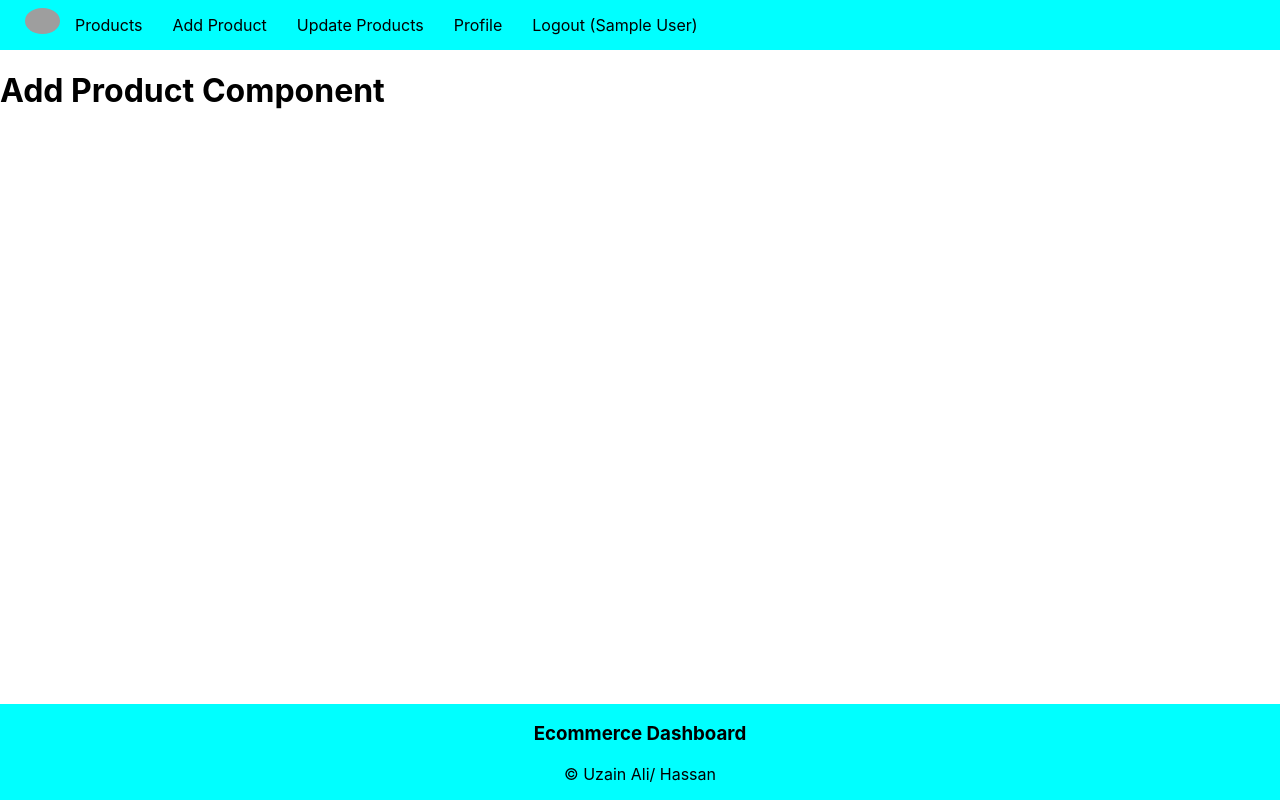
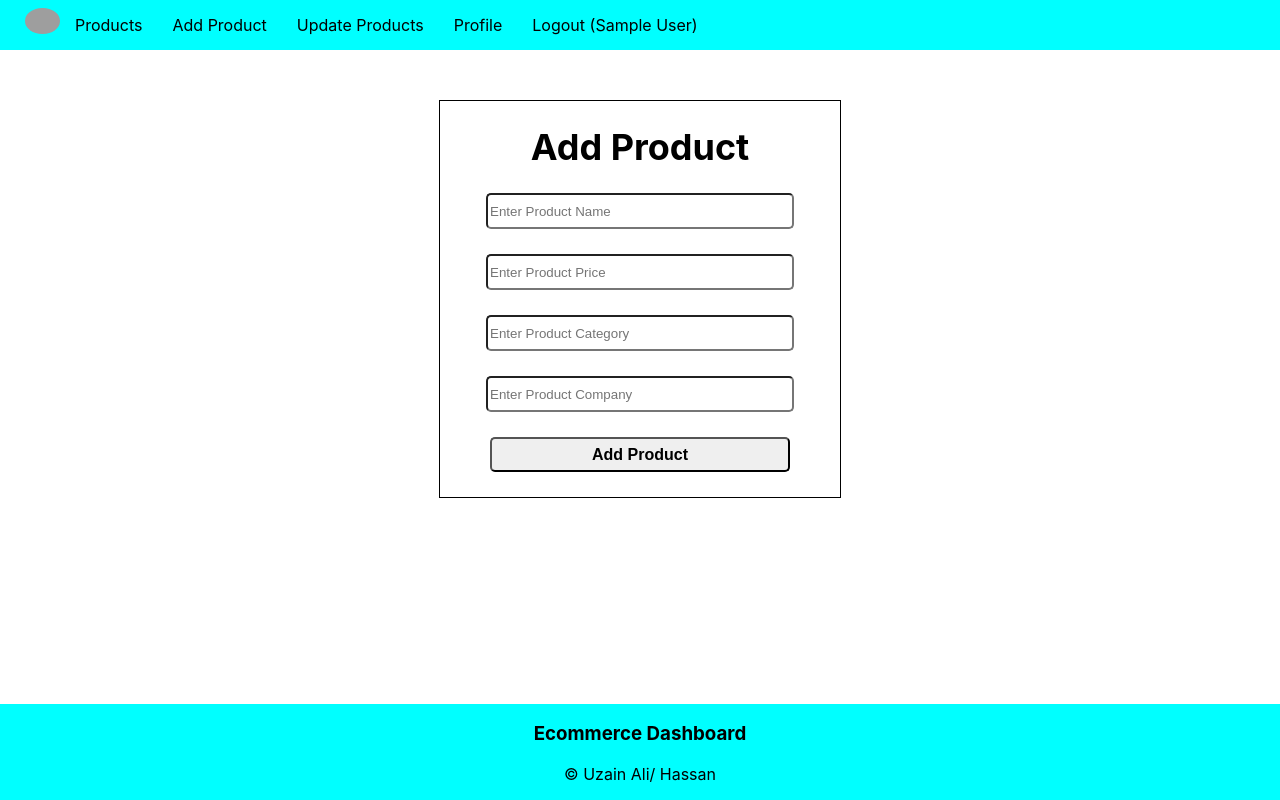
Before and after one commit to Uzain-Ali/Ecommerce-Dashboard, a React (Create React App) app in the folder frontend/: page /add in a window 1280 px wide. Built offline with nearby package versions, Linux system fonts and the light colour scheme; sample sign-in values are in the browser's storage; grey boxes are pictures that could not be loaded.

Commit message:
Add Product API Integaration

```diff
--- a/frontend/src/App.js
+++ b/frontend/src/App.js
@@ -5,6 +5,7 @@ import  Footer from './components/Footer'
 import Signup from './components/Signup'
 import PrivateComponent from './components/PrivateComponent';
 import Login from './components/Login';
+import Addproduct from './components/AddProduct';
 
 function App() {
   return (
@@ -14,7 +15,7 @@ function App() {
       <Routes>
         <Route element={<PrivateComponent/>}>
         <Route path='/' element={<h1>Product Listing Component</h1>} />
-        <Route path='/add' element={<h1>Add Product Component</h1>} />
+        <Route path='/add' element={<Addproduct />} />
         <Route path='/update' element={<h1>Update Product Component</h1>} />
         <Route path='/logout' element={<h1>Logout Component</h1>} />
         <Route path='/profile' element={<h1>Profile Component</h1>} />
--- /dev/null
+++ b/frontend/src/components/AddProduct.js
@@ -0,0 +1,36 @@
+import React, { useState } from 'react';
+
+const Addproduct = ()=>{
+    const [name,setName] = useState('');
+    const [price,setPrice] = useState('');
+    const [category,setCategory] = useState('');
+    const [company,setCompany] = useState('');
+
+    const addProduct=async()=>{
+        console.log(name,price,category,company);
+        const userId =JSON.parse(localStorage.getItem('user'))._id;
+        let result = await fetch('http://localhost:5000/addProduct',{
+            method:"Post",
+            body:JSON.stringify({name,price,category,userId,company}),
+            headers:{
+                'Content-Type':'application/json'
+            }
+        });
+        result =await result.json();
+        console.log(result);
+    }
+    return(
+        <div className='signuppage'>
+        <div className='registeration'>
+            <h1>Add Product</h1>
+            <input className='InputBox' type='text' value={name} placeholder='Enter Product Name' onChange={(e)=>{setName(e.target.value)}}/>
+            <input className='InputBox' type='text' value={price} placeholder='Enter Product Price' onChange={(e)=>{setPrice(e.target.value)}}/>
+            <input className='InputBox' type='text' value={category} placeholder='Enter Product Category' onChange={(e)=>{setCategory(e.target.value)}}/>
+            <input className='InputBox' type='text' value={company} placeholder='Enter Product Company' onChange={(e)=>{setCompany(e.target.value)}}/>
+            <button onClick={addProduct}>Add Product</button>
+        </div>
+        </div>
+    )
+}
+
+export default Addproduct;
```
